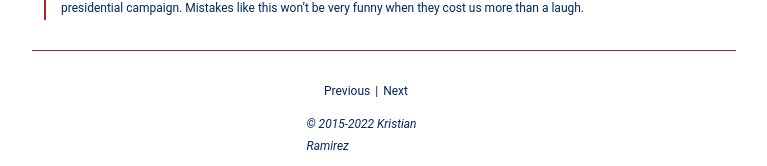
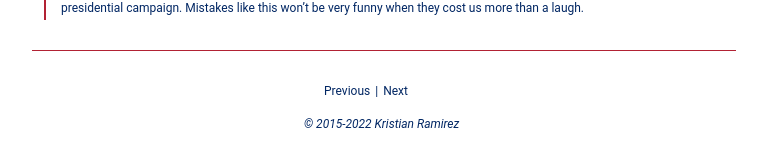
Before and after one commit to dragonamiKB/github.io, a Jekyll site: the page built from index.html, in a window 1280 px wide. Shown: the part 6048-6214 px from the top of the page, without its empty margins (256-1023 px from the left). Built offline with Jekyll 4.4.1, drawn with Linux system fonts in a browser that asks for light colours; the list of posts is cut into pages by our own code.

Commit message:
Update _footer.scss

```diff
--- a/_sass/parts/_footer.scss
+++ b/_sass/parts/_footer.scss
@@ -2,7 +2,7 @@ footer {
     font-style: italic;
     p {
         display: block;
-        width: 155px;
+        width: 160px;
         margin-left: auto;
         margin-right: auto;
     }
```
